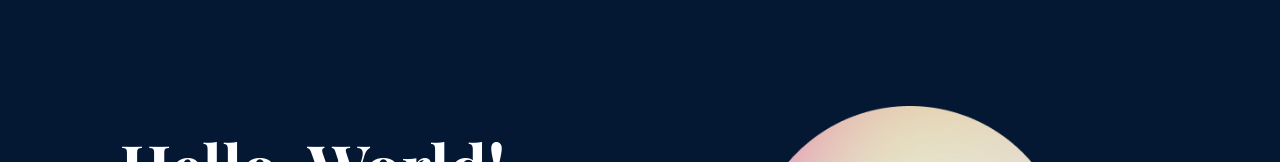
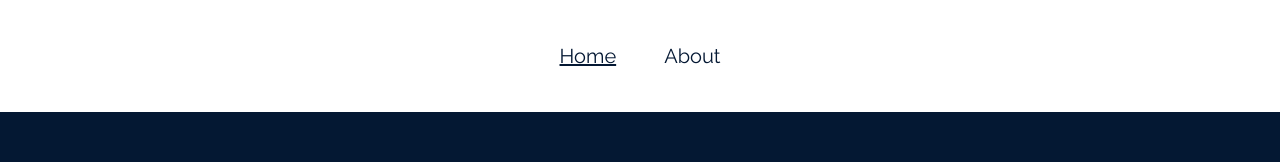
Before and after one commit to JoaoAlisonTI/hello-world, a React (Create React App) app: page / in a window 1280 px wide. Shown: the top 162 px of the page. Built offline with nearby package versions, Linux system fonts and the light colour scheme.

Commit message:
feat: Adicionando os componentes Menu e MenuLink

```diff
--- /dev/null
+++ b/src/components/Menu/Menu.module.css
@@ -0,0 +1,14 @@
+.navegacao {
+  height: 112px;
+  display: flex;
+  justify-content: center;
+  align-items: center;
+  column-gap: 3rem;
+}
+
+
+@media (max-width: 744px) {
+  .navegacao {
+    height: 72px;
+  }
+}
--- /dev/null
+++ b/src/components/Menu/index.js
@@ -0,0 +1,18 @@
+import { Link, useLocation } from 'react-router-dom';
+import { MenuLink } from '../MenuLink';
+import styles from './Menu.module.css';
+
+export function Menu() {
+    return (
+        <header>
+            <nav className={styles.navegacao}>
+                <MenuLink to="/">
+                    Home
+                </MenuLink>
+                <MenuLink to="/about">
+                    About
+                </MenuLink>
+            </nav>
+        </header>
+    )
+}
--- /dev/null
+++ b/src/components/MenuLink/MenuLink.module.css
@@ -0,0 +1,9 @@
+.link {
+  font-size: 1.25rem;
+  line-height: 1.5rem;
+  color: var(--cor-fonte-principal);
+}
+
+.linkDestacado {
+  text-decoration: underline;
+}
--- /dev/null
+++ b/src/components/MenuLink/index.js
@@ -0,0 +1,15 @@
+import { Link, useLocation } from 'react-router-dom';
+import styles from './MenuLink.module.css';
+
+export function MenuLink({ children, to }) {
+    const localizacao = useLocation();
+
+    return (
+        <Link className={`
+            ${styles.link}
+            ${localizacao.pathname === to ? styles.linkDestacado : ""}
+        `} to={to}>
+            {children}
+        </Link>
+    )
+}
--- a/src/routes.js
+++ b/src/routes.js
@@ -1,10 +1,13 @@
 import { BrowserRouter, Routes, Route } from "react-router-dom";
+import { Menu } from 'components/Menu'
 import { Home } from './pages/Home';
 import { About } from './pages/About';
 
 export function RoutesComponent() {
   return (
     <BrowserRouter>
+      <Menu />
+
       <Routes>
         <Route path="/" element={<Home />} />
         <Route path="/about" element={<About />} />
```
